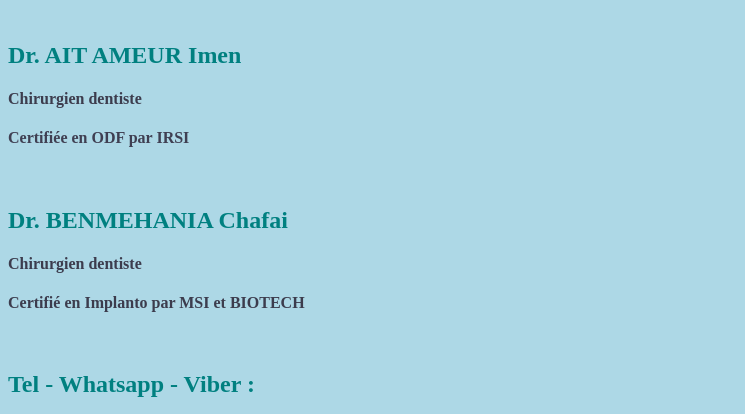
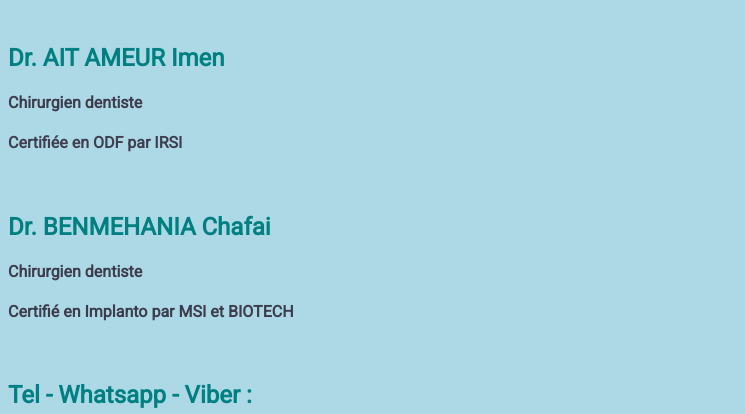
Before and after one commit to abLyn/cidg, a plain HTML site: page index.html in a window 1280 px wide. Shown: the part 155-569 px from the top of the page, without its empty margins (0-745 px from the left). Drawn offline with Linux system fonts and the light colour scheme.

Commit message:
Update style.css
Font

```diff
--- a/style.css
+++ b/style.css
@@ -1,6 +1,7 @@
 body {
   background-color: lightblue;
   color: teal;
+font-family: "roboto";
 }
 .tt {
   font-size: 40px;
```
